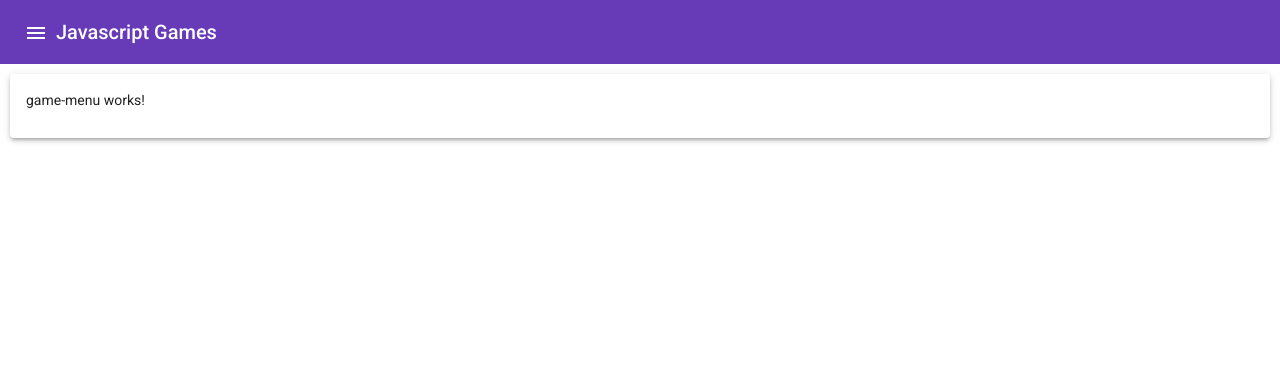
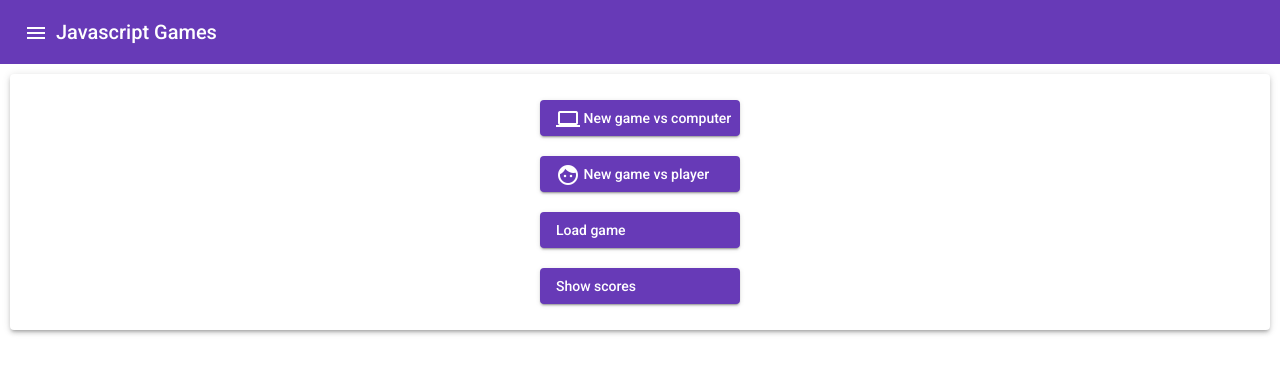
Before and after one commit to NinaRuiz/some-games-front, an Angular app: page /hangman in a window 1280 px wide. Shown: the top 374 px of the page. Built offline with nearby package versions, Linux system fonts and the light colour scheme.

Commit message:
Created game menu for hangman

```diff
--- a/src/app/modules/hangman-game/game-menu/game-menu.component.html
+++ b/src/app/modules/hangman-game/game-menu/game-menu.component.html
@@ -1 +1,9 @@
-<p>game-menu works!</p>
+<div class="container">
+  <button class="button" mat-raised-button color="primary"><mat-icon>computer</mat-icon> New game vs computer</button>
+  <br>
+  <button class="button" mat-raised-button color="primary"><mat-icon>face</mat-icon> New game vs player</button>
+  <br>
+  <button class="button" mat-raised-button color="primary">Load game</button>
+  <br>
+  <button class="button" mat-raised-button color="primary">Show scores</button>
+</div>
--- a/src/app/modules/hangman-game/game-menu/game-menu.component.scss
+++ b/src/app/modules/hangman-game/game-menu/game-menu.component.scss
@@ -0,0 +1,10 @@
+.button {
+  margin: 10px;
+  width: 200px;
+  text-align: left;
+}
+
+.container {
+  display: block;
+  text-align: center;
+}
--- a/src/app/modules/hangman-game/hangman-game.module.ts
+++ b/src/app/modules/hangman-game/hangman-game.module.ts
@@ -3,13 +3,17 @@ import { CommonModule } from '@angular/common';
 
 import { HangmanGameRoutingModule } from './hangman-game-routing.module';
 import { GameMenuComponent } from './game-menu/game-menu.component';
+import {MatIconModule} from '@angular/material/icon';
+import {MatButtonModule} from '@angular/material/button';
 
 
 @NgModule({
   declarations: [GameMenuComponent],
   imports: [
     CommonModule,
-    HangmanGameRoutingModule
+    HangmanGameRoutingModule,
+    MatIconModule,
+    MatButtonModule
   ]
 })
 export class HangmanGameModule { }
```
